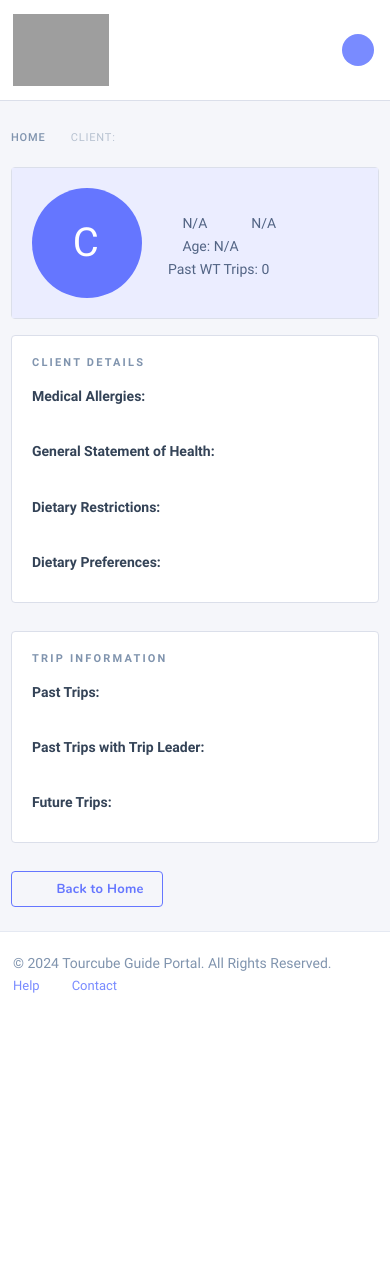
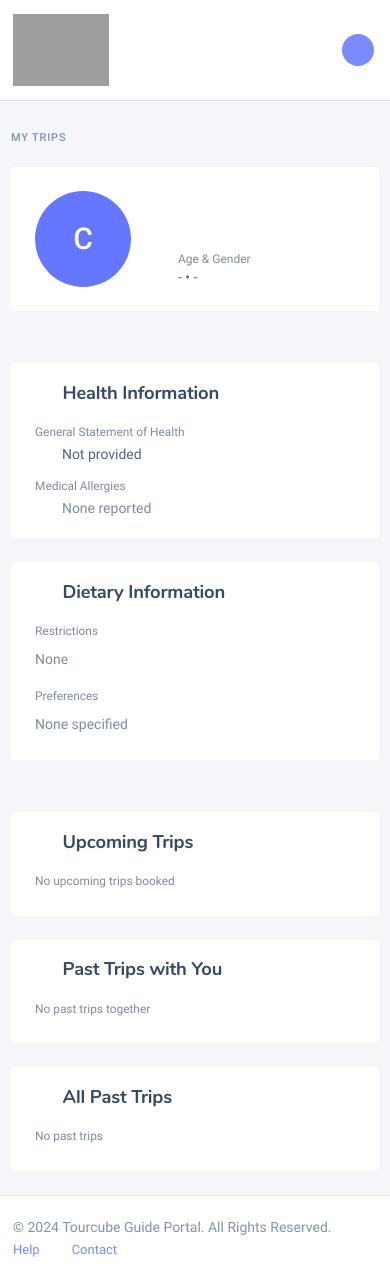
Before and after one commit to gilberto-tourcube/guide-portal, a Python web app: template templates/pages/client.html in a window 390 px wide. Before the commit the page ends 993 px from the top, so only its background shows below. Run offline with Jinja, Linux system fonts and the light colour scheme; the template is opened without the code that fills it, so the values that code supplies are empty; some web fonts are replaced; grey boxes are pictures that could not be loaded.

Commit message:
Redesign client details page (#63)
Replace banner+grid layout with avatar header, structured cards, and trip lists:
- Header: circular 96px avatar, name, "X Past WT Trips" badge, info grid
  with email/phone/location/age (icons + label + value)
- Health Information card with heart icon
- Dietary Information card with coffee icon
- Trip History: 3 columns (Upcoming, Past with You, All Past)
  with structured trip entries (name + destination + date)
- Cards in same row stretch to equal height (col d-flex + h-100 w-100)
- Add ClientTrip model to support API's new structured trip arrays
- Parse trip lists in guide_service with safe fallback

Skin updates:
- Trip history icon colors (upcoming/with-you) as CSS variables
- Client badge with rounded corners (.badge.client-badge selector)
- Trip history border color

```diff
--- a/templates/pages/client.html
+++ b/templates/pages/client.html
@@ -1,113 +1,176 @@
 {% extends "layouts/dashboard.html" %}
 
 {% block title %}{{ client.first_name }} {{ client.last_name }} - Tourcube Guide Portal{% endblock %}
+
+{% block extra_css %}
+<style>
+    .client-avatar {
+        width: 96px;
+        height: 96px;
+        border-radius: 50% !important;
+        background-color: var(--bs-primary);
+        color: #fff;
+        display: flex;
+        align-items: center;
+        justify-content: center;
+        font-size: 30px;
+        font-weight: 500;
+        flex-shrink: 0;
+    }
+    .section-icon { font-size: 20px; }
+    .info-label { font-size: 12px; line-height: 1.4; }
+    .info-value { font-size: 14px; line-height: 1.4; }
+    .info-value-mono { font-size: 14px; line-height: 1.4; font-family: monospace; }
+</style>
+{% endblock %}
 
 {% block page_content %}
 <!-- Breadcrumb -->
 <nav class="mb-3">
     <ul class="breadcrumb breadcrumb-arrow">
-        <li class="breadcrumb-item"><a href="{% if request.session.get('user_role') == 'Vendor' %}/vendor/home{% else %}/guide/home{% endif %}">Home</a></li>
-        {% if from_page == 'trip_departure' and trip_id and departure_id %}
-            <li class="breadcrumb-item"><a href="/trip/{{ trip_id }}">{{ trip_name if trip_name else 'Trip' }}</a></li>
-            <li class="breadcrumb-item"><a href="/departure/{{ departure_id }}">{{ trip_dates if trip_dates else 'Departure' }}</a></li>
-        {% elif from_page == 'trip' and trip_id %}
+        <li class="breadcrumb-item"><a href="{% if request.session.get('user_role') == 'Vendor' %}/vendor/home{% else %}/guide/home{% endif %}">My Trips</a></li>
+        {% if from_page == 'trip_departure' and departure_id %}
+        <li class="breadcrumb-item"><a href="/departure/{{ departure_id }}">{{ trip_name if trip_name else 'Departure' }} ({{ trip_dates if trip_dates else '' }})</a></li>
+        {% elif trip_id %}
         <li class="breadcrumb-item"><a href="/trip/{{ trip_id }}">{{ trip_name if trip_name else 'Trip' }}</a></li>
         {% endif %}
-        <li class="breadcrumb-item active">Client: {{ client.first_name }} {{ client.last_name }}</li>
+        <li class="breadcrumb-item active">{{ client.first_name }} {{ client.last_name }}</li>
     </ul>
 </nav>
 
-<!-- Client Header Banner -->
-<div class="nk-block-head nk-block-head-sm">
-    <div class="card card-bordered">
-        <div class="card-inner bg-primary-dim">
-            <div class="row align-items-center g-3">
+<!-- Client Header -->
+<div class="nk-block mb-4">
+    <div class="card" style="border: none;">
+        <div class="card-inner p-4 p-md-5">
+            <div class="row g-4">
+                <!-- Avatar column -->
                 <div class="col-auto">
-                    <div class="user-avatar xl bg-primary">
+                    <div class="client-avatar">
                         <span>{{ client.first_name[0] if client.first_name else 'C' }}{{ client.last_name[0] if client.last_name else '' }}</span>
                     </div>
                 </div>
+
+                <!-- Client Info column -->
                 <div class="col">
-                    <h3 class="nk-block-title page-title mb-1">{{ client.first_name }} {{ client.last_name }}</h3>
-                    <ul class="nk-block-des list-inline">
+                    <!-- Name + Badge -->
+                    <h3 class="mb-2">{{ client.first_name }} {{ client.last_name }}</h3>
+                    {% if client.number_of_trips is not none %}
+                    <span class="badge client-badge px-3 py-1 d-inline-block">{{ client.number_of_trips }} Past WT Trips</span>
+                    {% endif %}
+
+                    <!-- Info Grid -->
+                    <div class="row gx-4 mt-3" style="row-gap: 2.5rem;">
                         {% if client.email %}
-                        <li class="list-inline-item">
-                            <em class="icon ni ni-mail me-1"></em>
-                            <a href="mailto:{{ client.email }}" class="link link-primary">{{ client.email }}</a>
-                        </li>
+                        <div class="col-md-4">
+                            <div class="d-flex align-items-start gap-2">
+                                <em class="icon ni ni-mail text-primary mt-1"></em>
+                                <div>
+                                    <div class="info-label text-muted">Email</div>
+                                    <a href="mailto:{{ client.email }}" class="link link-primary info-value">{{ client.email }}</a>
+                                </div>
+                            </div>
+                        </div>
                         {% endif %}
-                        <li class="list-inline-item">
-                            <em class="icon ni ni-map-pin me-1"></em>
-                            <span>{{ client.hometown if client.hometown else 'N/A' }}</span>
-                        </li>
-                        <li class="list-inline-item">
-                            <em class="icon ni ni-user me-1"></em>
-                            <span>{% if client.gender == 'M' %}Male{% elif client.gender == 'F' %}Female{% elif client.gender %}{{ client.gender }}{% else %}N/A{% endif %}</span>
-                        </li>
-                        <li class="list-inline-item">
-                            <em class="icon ni ni-calendar me-1"></em>
-                            <span>Age: {{ client.age if client.age else 'N/A' }}</span>
-                        </li>
+
                         {% if client.mobile %}
-                        <li class="list-inline-item">
-                            <em class="icon ni ni-mobile me-1"></em>
-                            <span>{{ client.mobile }}</span>
-                        </li>
+                        <div class="col-md-4">
+                            <div class="d-flex align-items-start gap-2">
+                                <em class="icon ni ni-call text-primary mt-1"></em>
+                                <div>
+                                    <div class="info-label text-muted">Phone</div>
+                                    <a href="tel:{{ client.mobile }}" class="link link-primary info-value-mono">{{ client.mobile }}</a>
+                                </div>
+                            </div>
+                        </div>
                         {% endif %}
-                        <li class="list-inline-item">
-                            <em class="icon ni ni-travel me-1"></em>
-                            <span>Past WT Trips: {{ client.number_of_trips if client.number_of_trips else '0' }}</span>
-                        </li>
-                    </ul>
+
+                        {% if client.hometown %}
+                        <div class="col-md-4">
+                            <div class="d-flex align-items-start gap-2">
+                                <em class="icon ni ni-map-pin text-primary mt-1"></em>
+                                <div>
+                                    <div class="info-label text-muted">Location</div>
+                                    <div class="info-value">{{ client.hometown }}</div>
+                                </div>
+                            </div>
+                        </div>
+                        {% endif %}
+
+                        <div class="col-md-4">
+                            <div class="d-flex align-items-start gap-2">
+                                <em class="icon ni ni-user text-primary mt-1"></em>
+                                <div>
+                                    <div class="info-label text-muted">Age & Gender</div>
+                                    <div class="info-value">{{ client.age if client.age else '-' }} &bull; {{ 'Male' if client.gender == 'M' else ('Female' if client.gender == 'F' else (client.gender or '-')) }}</div>
+                                </div>
+                            </div>
+                        </div>
+                    </div>
                 </div>
             </div>
         </div>
     </div>
 </div>
 
-<!-- Client Information Cards -->
-<div class="nk-block">
-    <div class="card card-bordered">
-        <div class="card-inner">
-            <h6 class="overline-title mb-3">Client Details</h6>
+<!-- Health & Dietary Section -->
+<div class="nk-block mb-4">
+    <div class="row g-4">
+        <!-- Health Information -->
+        <div class="col-lg-6 d-flex">
+            <div class="card h-100 w-100" style="border: none;">
+                <div class="card-inner p-4">
+                    <div class="d-flex align-items-center gap-2 mb-4">
+                        <em class="icon ni ni-heart text-primary section-icon"></em>
+                        <h5 class="title mb-0">Health Information</h5>
+                    </div>
 
-            <div class="row g-4">
-                <!-- Medical Allergies -->
-                <div class="col-md-6">
-                    <label class="form-label fw-bold">Medical Allergies:</label>
-                    <div class="form-control-wrap">
+                    <div class="mb-3">
+                        <div class="small text-muted mb-1">General Statement of Health</div>
+                        <div class="d-flex align-items-center gap-2">
+                            <em class="icon ni ni-check-circle text-success"></em>
+                            <span>{{ client.fitness if client.fitness else 'Not provided' }}</span>
+                        </div>
+                    </div>
+
+                    <div>
+                        <div class="small text-muted mb-1">Medical Allergies</div>
                         {% if client.medical %}
-                        <p class="text-soft mb-0">{{ client.medical }}</p>
+                        <div>{{ client.medical }}</div>
+                        {% else %}
+                        <div class="d-flex align-items-center gap-2">
+                            <em class="icon ni ni-check-circle text-success"></em>
+                            <span class="text-muted">None reported</span>
+                        </div>
                         {% endif %}
                     </div>
                 </div>
-
-                <!-- General Statement of Health -->
-                <div class="col-md-6">
-                    <label class="form-label fw-bold">General Statement of Health:</label>
-                    <div class="form-control-wrap">
-                        {% if client.fitness %}
-                        <p class="text-soft mb-0">{{ client.fitness }}</p>
-                        {% endif %}
             </div>
         </div>
 
-                <!-- Dietary Restrictions -->
-                <div class="col-md-6">
-                    <label class="form-label fw-bold">Dietary Restrictions:</label>
-                    <div class="form-control-wrap">
+        <!-- Dietary Information -->
+        <div class="col-lg-6 d-flex">
+            <div class="card h-100 w-100" style="border: none;">
+                <div class="card-inner p-4">
+                    <div class="d-flex align-items-center gap-2 mb-4">
+                        <em class="icon ni ni-coffee text-primary section-icon"></em>
+                        <h5 class="title mb-0">Dietary Information</h5>
+                    </div>
+
+                    <div class="mb-3">
+                        <div class="small text-muted mb-1">Restrictions</div>
                         {% if client.dietary_restrictions %}
-                        <p class="text-soft mb-0">{{ client.dietary_restrictions }}</p>
+                        <div>{{ client.dietary_restrictions }}</div>
+                        {% else %}
+                        <span class="text-muted">None</span>
                         {% endif %}
                     </div>
-                </div>
 
-                <!-- Dietary Preferences -->
-                <div class="col-md-6">
-                    <label class="form-label fw-bold">Dietary Preferences:</label>
-                    <div class="form-control-wrap">
+                    <div>
+                        <div class="small text-muted mb-1">Preferences</div>
                         {% if client.dietary_preferences %}
-                        <p class="text-soft mb-0">{{ client.dietary_preferences }}</p>
+                        <div>{{ client.dietary_preferences }}</div>
+                        {% else %}
+                        <span class="text-muted">None specified</span>
                         {% endif %}
                     </div>
                 </div>
@@ -116,73 +179,92 @@
     </div>
 </div>
 
-<!-- Trip Information -->
+<!-- Trip History Section -->
 <div class="nk-block">
-    <div class="card card-bordered">
-        <div class="card-inner">
-            <h6 class="overline-title mb-3">Trip Information</h6>
-
     <div class="row g-4">
-                <!-- Past Trips -->
-                <div class="col-md-4">
-                    <label class="form-label fw-bold">Past Trips:</label>
-                    <div class="form-control-wrap">
-                        {% if client.past_trips %}
-                        <p class="text-soft mb-0" style="white-space: pre-line;">{{ client.past_trips }}</p>
+        <!-- Upcoming Trips -->
+        <div class="col-lg-4 d-flex">
+            <div class="card h-100 w-100" style="border: none;">
+                <div class="card-inner p-4">
+                    <div class="d-flex align-items-center gap-2 mb-4">
+                        <em class="icon ni ni-calendar trip-icon-upcoming section-icon"></em>
+                        <h5 class="title mb-0">Upcoming Trips</h5>
+                    </div>
+                    {% if client.future_trips %}
+                    <div>
+                        {% for trip in client.future_trips %}
+                        <div class="trip-history-item py-2">
+                            <div class="fw-medium">{{ trip.trip_name }}</div>
+                            <div class="small text-muted">
+                                {% if trip.destination %}{{ trip.destination }}{% endif %}
+                                {% if trip.destination and trip.departure_date %} &bull; {% endif %}
+                                {% if trip.departure_date %}{{ trip.departure_date }}{% endif %}
+                            </div>
+                        </div>
+                        {% endfor %}
+                    </div>
+                    {% else %}
+                    <p class="text-muted small">No upcoming trips booked</p>
                     {% endif %}
                 </div>
             </div>
+        </div>
 
-                <!-- Past Trips with Trip Leader -->
-                <div class="col-md-4">
-                    <label class="form-label fw-bold">Past Trips with Trip Leader:</label>
-                    <div class="form-control-wrap">
+        <!-- Past Trips with You -->
+        <div class="col-lg-4 d-flex">
+            <div class="card h-100 w-100" style="border: none;">
+                <div class="card-inner p-4">
+                    <div class="d-flex align-items-center gap-2 mb-4">
+                        <em class="icon ni ni-calendar trip-icon-with-you section-icon"></em>
+                        <h5 class="title mb-0">Past Trips with You</h5>
+                    </div>
                     {% if client.past_trips_with_leader %}
-                        <p class="text-soft mb-0" style="white-space: pre-line;">{{ client.past_trips_with_leader }}</p>
+                    <div>
+                        {% for trip in client.past_trips_with_leader %}
+                        <div class="trip-history-item py-2">
+                            <div class="fw-medium">{{ trip.trip_name }}</div>
+                            <div class="small text-muted">
+                                {% if trip.destination %}{{ trip.destination }}{% endif %}
+                                {% if trip.destination and trip.departure_date %} &bull; {% endif %}
+                                {% if trip.departure_date %}{{ trip.departure_date }}{% endif %}
+                            </div>
+                        </div>
+                        {% endfor %}
+                    </div>
+                    {% else %}
+                    <p class="text-muted small">No past trips together</p>
                     {% endif %}
                 </div>
             </div>
+        </div>
 
-                <!-- Future Trips -->
-                <div class="col-md-4">
-                    <label class="form-label fw-bold">Future Trips:</label>
-                    <div class="form-control-wrap">
-                        {% if client.future_trips %}
-                        <p class="text-soft mb-0" style="white-space: pre-line;">{{ client.future_trips }}</p>
+        <!-- All Past Trips -->
+        <div class="col-lg-4 d-flex">
+            <div class="card h-100 w-100" style="border: none;">
+                <div class="card-inner p-4">
+                    <div class="d-flex align-items-center gap-2 mb-4">
+                        <em class="icon ni ni-calendar text-primary section-icon"></em>
+                        <h5 class="title mb-0">All Past Trips</h5>
+                    </div>
+                    {% if client.past_trips %}
+                    <div style="max-height: 384px; overflow-y: auto;">
+                        {% for trip in client.past_trips %}
+                        <div class="trip-history-item py-2">
+                            <div class="fw-medium">{{ trip.trip_name }}</div>
+                            <div class="small text-muted">
+                                {% if trip.destination %}{{ trip.destination }}{% endif %}
+                                {% if trip.destination and trip.departure_date %} &bull; {% endif %}
+                                {% if trip.departure_date %}{{ trip.departure_date }}{% endif %}
+                            </div>
+                        </div>
+                        {% endfor %}
+                    </div>
+                    {% else %}
+                    <p class="text-muted small">No past trips</p>
                     {% endif %}
                 </div>
             </div>
         </div>
     </div>
 </div>
-</div>
-
-<!-- Notes on Client -->
-{% if client.notes %}
-<div class="nk-block">
-    <div class="card card-bordered">
-        <div class="card-inner">
-            <h6 class="overline-title mb-3">Notes on Client</h6>
-            <p class="text-soft mb-0" style="white-space: pre-line;">{{ client.notes|safe }}</p>
-        </div>
-    </div>
-</div>
-{% endif %}
-
-<!-- Back to Home Button -->
-<div class="nk-block">
-    <a href="{% if request.session.get('user_role') == 'Vendor' %}/vendor/home{% else %}/guide/home{% endif %}" class="btn btn-outline-primary">
-        <em class="icon ni ni-arrow-left"></em>
-        <span>Back to Home</span>
-    </a>
-</div>
 {% endblock %}
-
-{% block extra_css %}
-<style>
-/* Remove pointer cursor from labels that are not associated with clickable inputs */
-.form-label {
-    cursor: default;
-}
-</style>
-{% endblock %}
```
Also changed, not shown: app/models/schemas.py (+14 -4 lines), app/services/guide_service.py (+9 -3 lines), static/css/skins/theme-wt-blue.css (+11 -0 lines). Lines whose indentation alone changed are shown as unchanged.
